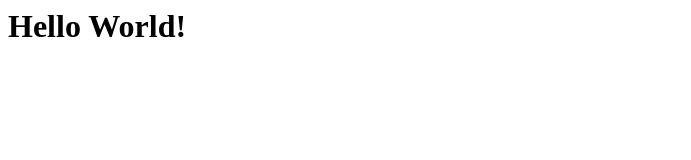
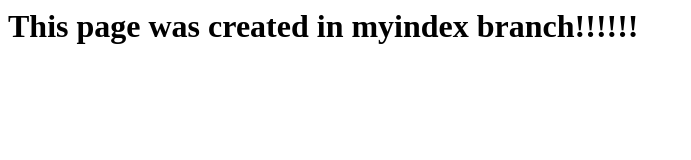
Before and after one commit to payamkhavari/my-new-file, a plain HTML site: page index.html in a window 1280 px wide. Shown: the whole page, without its empty margins (0-691 px from the left). Drawn offline with Linux system fonts and the light colour scheme.

Commit message:
adding index file into the myindex branch

```diff
--- a/index.html
+++ b/index.html
@@ -3,6 +3,6 @@
 
     </thead>
     <tbody>
-        <h1>Hello World!</h1>
+        <h1>This page was created in myindex branch!!!!!!</h1>
     </tbody>
 </html>
```
